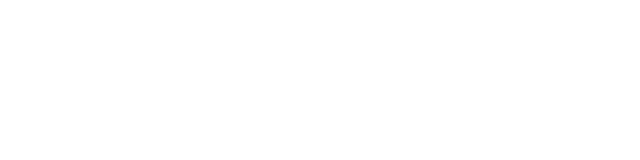
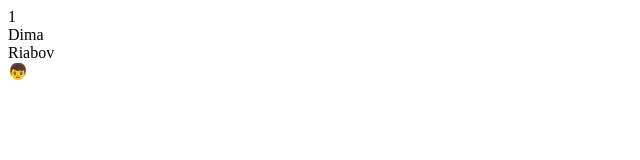
Before and after one commit to Solevo1/angular_hws, an Angular app: page / in a window 1280 px wide. Shown: the top 160 px of the page, without its empty margins (0-640 px from the left). Built offline with nearby package versions, Linux system fonts and the light colour scheme.

Commit message:
task 3 finished

```diff
--- a/package.json
+++ b/package.json
@@ -16,7 +16,7 @@
     "@angular/animations": "~12.1.0-",
     "@angular/common": "~12.1.0-",
     "@angular/compiler": "~12.1.0-",
-    "@angular/core": "~12.1.0-",
+    "@angular/core": "^12.2.0",
     "@angular/forms": "~12.1.0-",
     "@angular/platform-browser": "~12.1.0-",
     "@angular/platform-browser-dynamic": "~12.1.0-",
--- a/src/app/components/user/user.component.html
+++ b/src/app/components/user/user.component.html
@@ -0,0 +1,4 @@
+<div class="user-id">{{data.id}}</div>
+<div class="user-first-name">{{data.firstName}}</div>
+<div class="user-last-name">{{data.lastName}}</div>
+<div class="user-gender">{{data.gender | gender}}</div>
--- a/src/app/components/user/user.component.ts
+++ b/src/app/components/user/user.component.ts
@@ -9,12 +9,14 @@ import { User, UserService } from 'src/app/services/user.service';
 })
 export class UserComponent implements OnInit {
   public user$: Observable<User>;
+  public data:User;
   public constructor(
     private readonly userService: UserService,
   ) { }
 
   public ngOnInit(): void {
     this.user$ = this.userService.getCurrentUser$();
+    this.user$.subscribe((val:User) => this.data=val);
   }
 
 }
--- a/src/app/directives/permission.directive.ts
+++ b/src/app/directives/permission.directive.ts
@@ -17,7 +17,7 @@ export class PermissionDirective implements OnInit, OnDestroy {
   public ngOnInit() {
     this.subs.add(
       this.permissionService.getCurrentPermissions$()
-        .subscribe((permissions) => {
+        .subscribe((permissions:Permission[]) => {
           if (this.hasPermission(permissions)) {
             this.renderView();
           } else {
@@ -28,6 +28,9 @@ export class PermissionDirective implements OnInit, OnDestroy {
   }
 
   public hasPermission(userPermissions: Permission[]): boolean {
+    if(this.allowedPermissions.some(el=>userPermissions.includes(el))) {
+      return true;
+    }
     return false;
   }
 
--- a/src/app/pipe/gender.pipe.ts
+++ b/src/app/pipe/gender.pipe.ts
@@ -15,6 +15,11 @@ export class GenderPipe implements PipeTransform {
     [Gender.FEMALE, GenderEmoji.FEMALE]
   ]);
   public transform(value: Gender): GenderEmoji | void {
+    if(value===Gender.MALE) {
+      return GenderEmoji.MALE
+    } else if (value===Gender.FEMALE) {
+      return GenderEmoji.FEMALE
+    }
     return;
   }
 
```
Also changed, not shown: 1 other file (tests, documents, lock files or other folders).
